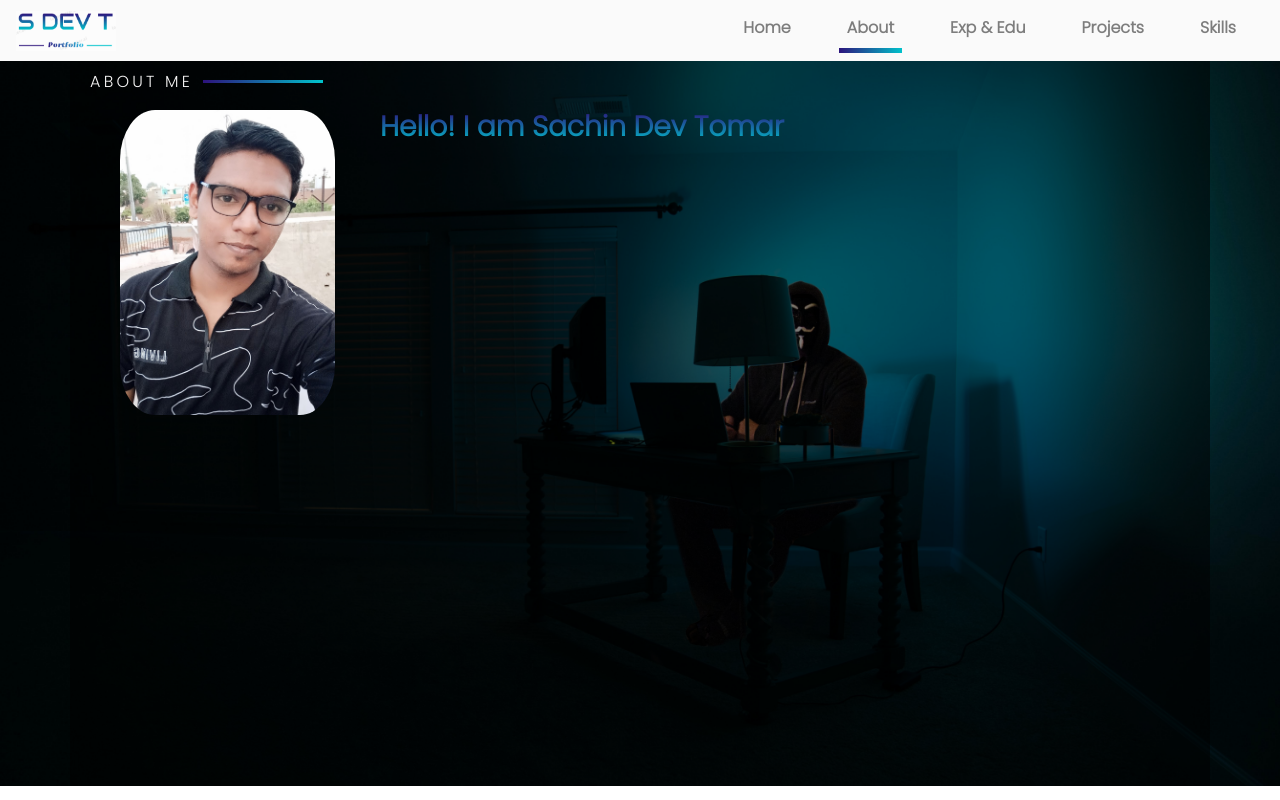
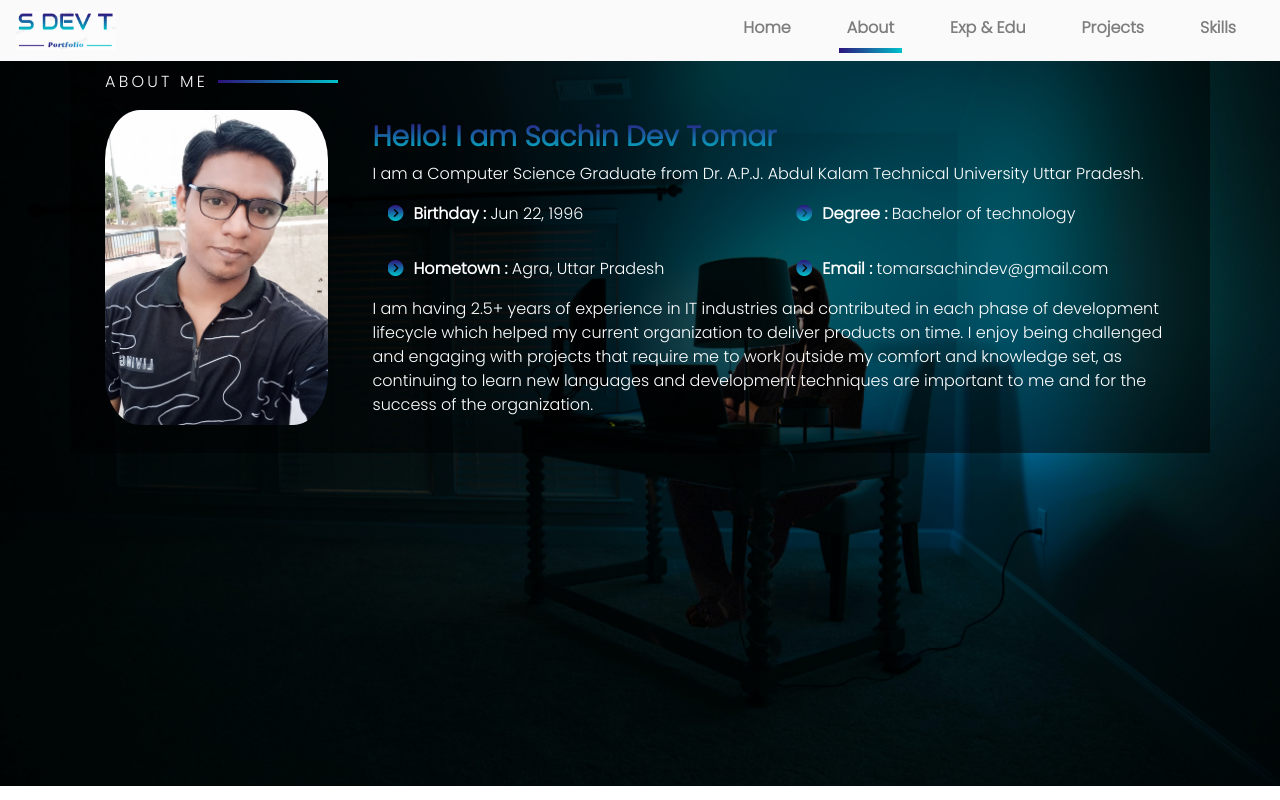
Before and after one commit to sachindevtomar/SDevTPortfolio, an Angular app: page /about in a window 1280 px wide. Built offline with nearby package versions, Linux system fonts and the light colour scheme.

Commit message:
about me intro details and styling is done

```diff
--- a/src/app/components/about/about.component.html
+++ b/src/app/components/about/about.component.html
@@ -1,7 +1,7 @@
 <div class="full-div">
     <div class="content-div container">
         <section id="aboutme">
-            <div class="container">
+            <div class="">
                 <div class="row section-title">
                     <p class="title-text">ABOUT ME</p>
                 </div>
@@ -11,6 +11,26 @@
                     </div>
                     <div class="intro-content col-md-9 col-xs-12">
                         <h3 class="primary-name-text">Hello! I am {{data.FullName}}</h3>
+                        <p class="plain-text">{{data.Intro.Short}}</p>
+                        <div class="container grid-text">
+                            <div class="row grid-text-1">
+                                <div class="grid-text-11 col-md-6 grid-text-common">
+                                    <p class="plain-text"><span><i class="fas fa-chevron-circle-right primary-name-text grid-text-span-i"></i></span><strong>Birthday : </strong>{{data.Intro.DOB.toString() | date}}</p>
+                                </div>
+                                <div class="grid-text-12 col-md-6 grid-text-common">
+                                    <p class="plain-text"><span><i class="fas fa-chevron-circle-right primary-name-text grid-text-span-i"></i></span><strong>Degree : </strong>{{data.Intro.Graduation}}</p>
+                                </div>
+                            </div>
+                            <div class="row grid-text-2">
+                                <div class="grid-text-21 col-md-6 grid-text-common">
+                                    <p class="plain-text"><span><i class="fas fa-chevron-circle-right primary-name-text grid-text-span-i"></i></span><strong>Hometown : </strong>{{data.Intro.Hometown}}, {{data.Intro.State}}</p>
+                                </div>
+                                <div class="grid-text-22 col-md-6 grid-text-common">
+                                    <p class="plain-text"><span><i class="fas fa-chevron-circle-right primary-name-text grid-text-span-i"></i></span><strong>Email : </strong>{{data.Intro.EmailId}}</p>
+                                </div>
+                            </div>
+                        </div>
+                        <p class="plain-text">{{data.Intro.Long}}</p>
                     </div>
                 </div>
             </div>
--- a/src/app/components/about/about.component.scss
+++ b/src/app/components/about/about.component.scss
@@ -1,17 +1,21 @@
 @import "../../../styles.scss";
 
 .full-div {
-    height: 92vh;
     background-image: url("../../../assets/img/Main-Desktop-Background.jpg");
     background-repeat: no-repeat;
     background-position: center;
     background-size: cover;
+    background-attachment: fixed;
+    min-height: 92vh;
   }
 .content-div {
     //background-image: linear-gradient(to top, rgba(0,196,204, 0.5), rgba(45,18,124, 0.5));
     background-color: rgba($color: #000000, $alpha: 0.5 );
-    height: 92vh;
     padding: 20px;
+}
+
+.section-title{
+    margin-left: 15px;
 }
 
 .section-title p::after {
@@ -33,7 +37,7 @@
 }
 
 .intro-content{
-
+    margin-top: 10px;
 }
 
 .pic-img{
@@ -46,6 +50,18 @@
     background-clip: text;
     -webkit-text-fill-color: transparent;
     font-weight: bold;
+}
+
+.plain-text{
+    color: white;
+}
+
+.grid-text-2{
+    margin-top: 15px;
+}
+
+.grid-text-span-i{
+    margin-right: 10px;
 }
 
 @media screen and (max-width: 480px) {
@@ -62,4 +78,14 @@
         -webkit-text-fill-color: transparent;
         font-weight: bold;
     }
+    .grid-text-2{
+        margin-top: 0px;
+    }
+    .grid-text-common{
+        margin-top: 8px;
+        padding-left: 0px;
+    }
+    .grid-text-span-i{
+        margin-right: 5px;
+    }
 }
--- a/src/assets/data/data.json
+++ b/src/assets/data/data.json
@@ -9,7 +9,7 @@
     "WorkStarted": "2018-07-30",
     "Interests":["Competitive Coding", "Music", "Playing Cricket", "Video Games", "Debugging", "Travelling"],
     "Intro":{
-        "Short": "I am a Computer Science Graduate from Dr. A.P.J. Abdul Kalam Technical University Uttar Pradesh",
+        "Short": "I am a Computer Science Graduate from Dr. A.P.J. Abdul Kalam Technical University Uttar Pradesh.",
         "Long": "I am having 2.5+ years of experience in IT industries and contributed in each phase of development lifecycle which helped my current organization to deliver products on time. I enjoy being challenged and engaging with projects that require me to work outside my comfort and knowledge set, as continuing to learn new languages and development techniques are important to me and for the success of the organization.",
         "Graduation": "Bachelor of technology",
         "Hometown": "Agra",
```
